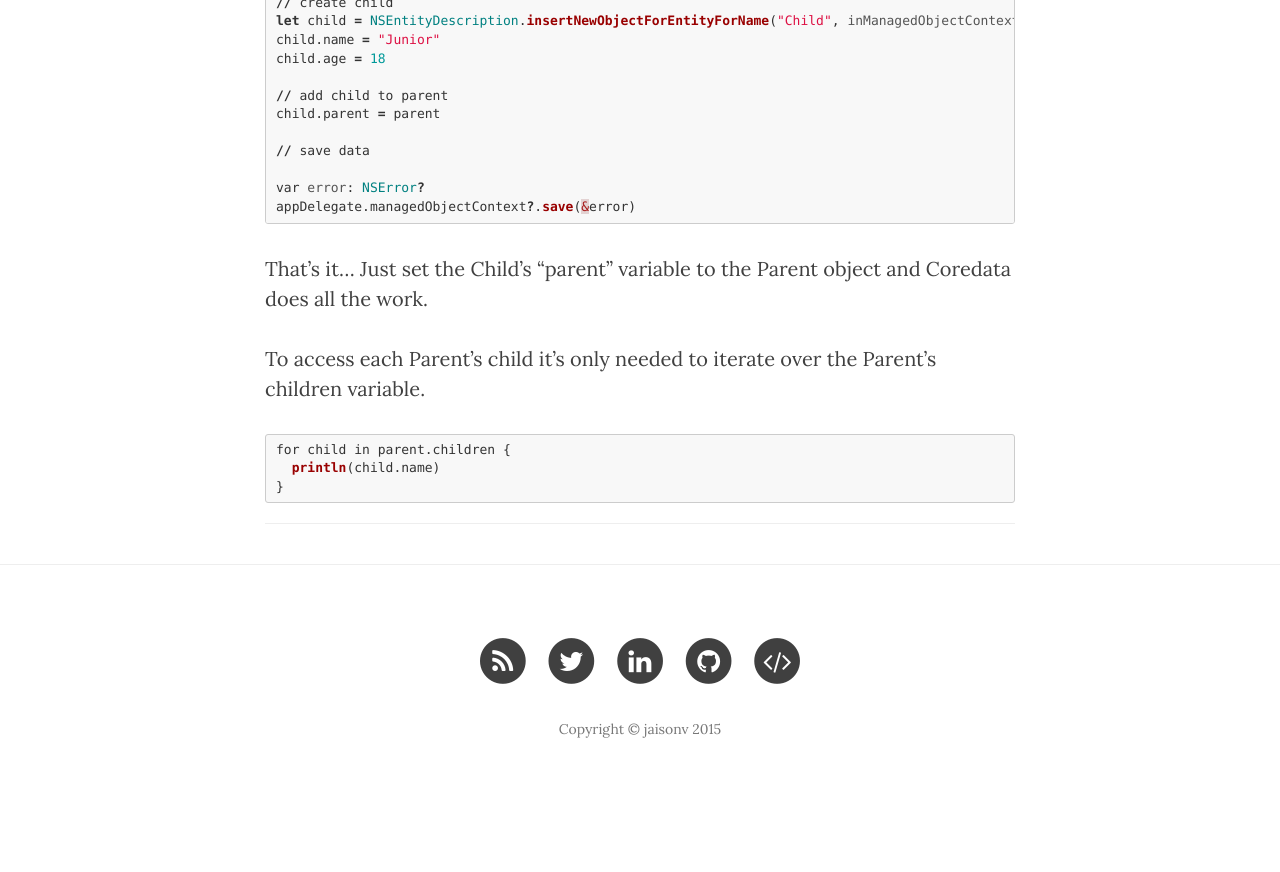
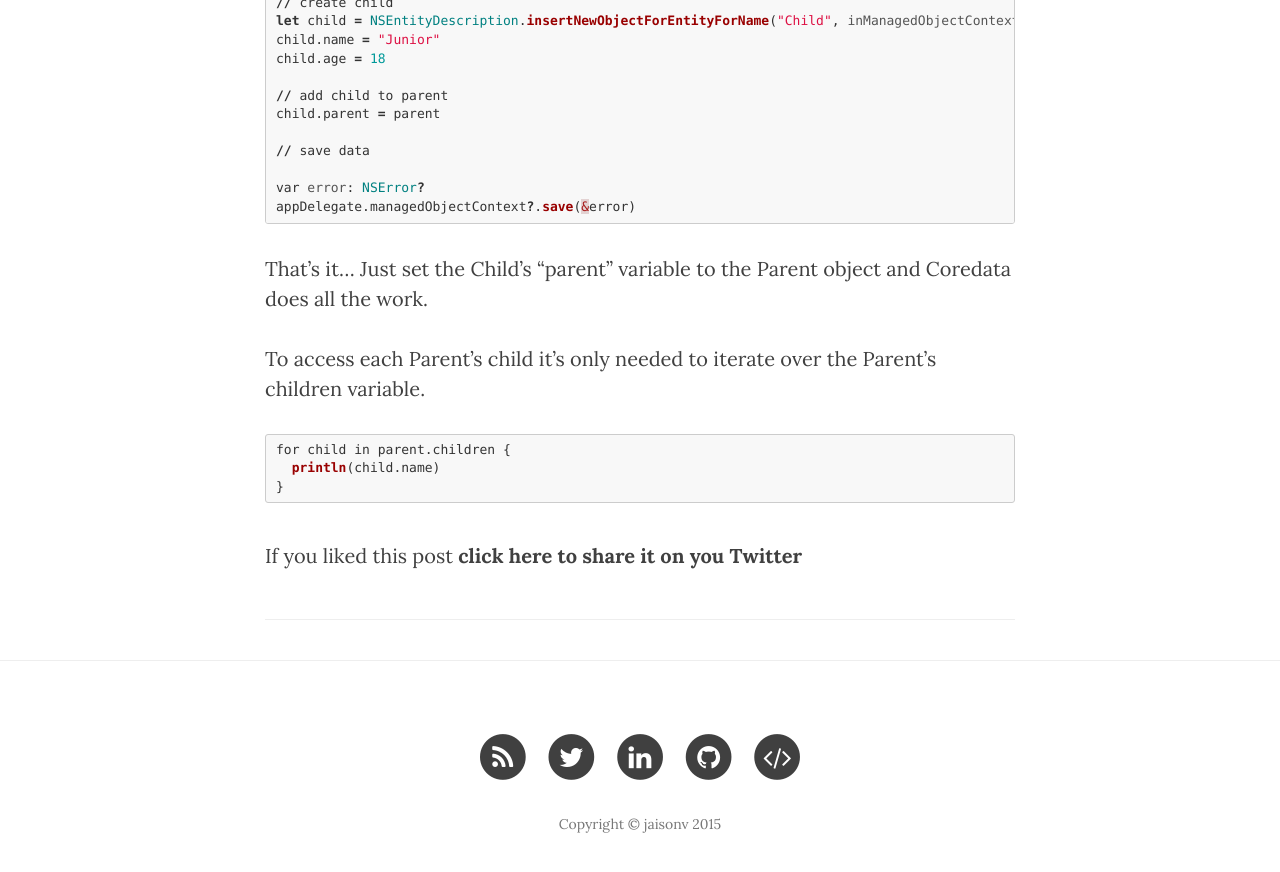
Before and after one commit to jaisonv/jaisonv.github.io, a Jekyll site: the page built from _posts/2015-07-27-one-to-many-coredata.markdown, in a window 1280 px wide and 900 px high, scrolled down 3270 px. Shown: the top 872 px of the window. Built offline with Jekyll 4.4.1, drawn with Linux system fonts in a browser that asks for light colours; nearby versions of some CDN libraries; comment, search, counter and statistics services are not loaded; before the commit the page ends 4075 px from its top, so only the background shows below that; part of the change alters nothing that is shown.

Commit message:
Added comments, analytics and share

```diff
--- a/_config.yml
+++ b/_config.yml
@@ -1,10 +1,12 @@
 # Site settings
 title: jaisonv
 header-img: img/home-bg.jpg
+
+description: "Jaison's personal website about programming stuff"
+baseurl: ""
+url: "http://jaisonv.com"
+
 email: jaisonnvieira@gmail.com
-description: "Jaison's personal website about programming for iOS with Swift"
-baseurl: ""
-url: "http://jaisonv.github.io"
 twitter_username: jaisonnvieira
 github_username:  jaisonv
 linkedin_username:  jaisonvieira
@@ -14,4 +16,4 @@ markdown: kramdown
 highlighter: pygments
 permalink: pretty
 paginate: 5
-exclude: ["less","node_modules","Gruntfile.js","package.json","README.md"]
+exclude: ["less","node_modules","Gruntfile.js","package.json","README.md", contact.html, CNAME]
--- /dev/null
+++ b/_includes/comments.html
@@ -0,0 +1,19 @@
+{% if page.comments %}
+<div id="disqus_thread"></div>
+<script type="text/javascript">
+    /* * * CONFIGURATION VARIABLES * * */
+    var disqus_shortname = 'jaisonv';
+
+    /* * * DON'T EDIT BELOW THIS LINE * * */
+    (function() {
+        var dsq = document.createElement('script'); dsq.type = 'text/javascript';
+        dsq.async = true;
+        dsq.src = '//' + disqus_shortname + '.disqus.com/embed.js';
+        (document.getElementsByTagName('head')[0] ||
+        document.getElementsByTagName('body')[0]).appendChild(dsq);
+    })();
+</script>
+<noscript>Please enable JavaScript to view the <a
+  href="https://disqus.com/?ref_noscript" rel="nofollow">comments powered by
+  Disqus.</a></noscript>
+{% endif %}
--- /dev/null
+++ b/_includes/google_analytics.html
@@ -0,0 +1,10 @@
+<script>
+  (function(i,s,o,g,r,a,m){i['GoogleAnalyticsObject']=r;i[r]=i[r]||function(){
+  (i[r].q=i[r].q||[]).push(arguments)},i[r].l=1*new Date();a=s.createElement(o),
+  m=s.getElementsByTagName(o)[0];a.async=1;a.src=g;m.parentNode.insertBefore(a,m)
+  })(window,document,'script','//www.google-analytics.com/analytics.js','ga');
+
+  ga('create', 'UA-65672617-1', 'auto');
+  ga('send', 'pageview');
+
+</script>
--- /dev/null
+++ b/_includes/twitter_plug.html
@@ -0,0 +1,4 @@
+If you liked this post
+<a href="https://twitter.com/intent/tweet?url={{ site.url }}{{ page.url }}&text={{ page.title }}&via=jaisonnvieira"
+   target="_blank">
+  <b>click here to share it on you Twitter</b></a>
--- a/_layouts/default.html
+++ b/_layouts/default.html
@@ -2,6 +2,7 @@
 <html lang="en">
 
 {% include head.html %}
+{% include google_analytics.html %}
 
 <body>
 
--- a/_layouts/post.html
+++ b/_layouts/post.html
@@ -23,7 +23,10 @@ layout: default
             <div class="col-lg-8 col-lg-offset-2 col-md-10 col-md-offset-1">
 
 				{{ content }}
-
+        <br>
+        {% include twitter_plug.html %}
+        <br><br>
+        {% include comments.html %}
                 <hr>
 
                 <ul class="pager">
--- a/_posts/2015-07-27-one-to-many-coredata.markdown
+++ b/_posts/2015-07-27-one-to-many-coredata.markdown
@@ -4,6 +4,7 @@ title:      "One-to-many relationship using coredata"
 subtitle:   "One of the biggest difficulties that I faced when learning how to use Coredata was dealing with one-to-many..."
 date:       2015-07-27 01:00:00
 author:     "jaisonv"
+comments:   true
 header-img: "img/post-bg-01.jpg"
 ---
 
```
